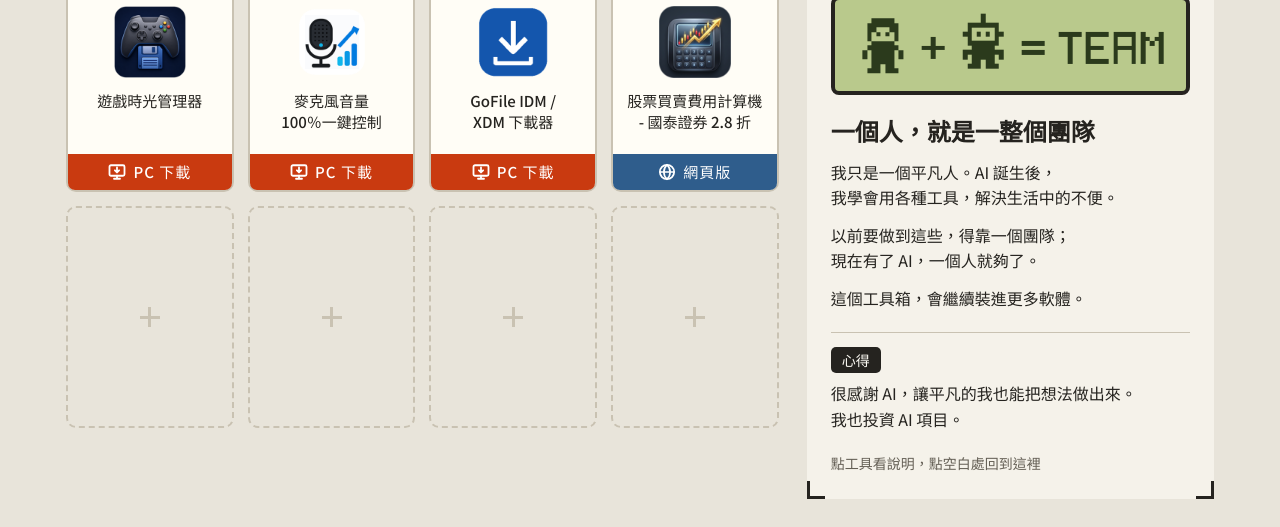
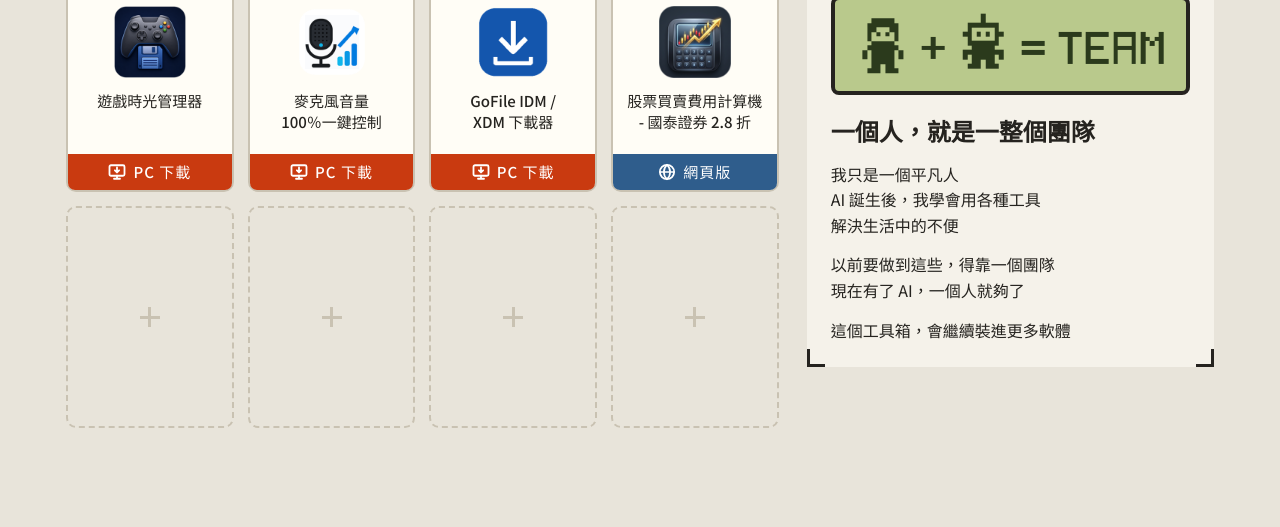
Before and after one commit to ufospacealiens/newformula-toolbox, a website with bundled scripts: page public/index.html in a window 1280 px wide. Shown: the part 187-714 px from the top of the page. Built offline with nearby package versions, Linux system fonts and the light colour scheme; files whose address does not match are found by name.

Commit message:
Add files via upload
Co-Authored-By: Claude Opus 5.5 <noreply@anthropic.com>

```diff
--- a/public/index.html
+++ b/public/index.html
@@ -48,18 +48,13 @@
 <main class="bench">
   <h1 class="sr">新配方的工具箱</h1>
   <section class="rack" id="rack" aria-label="工具欄位"></section>
-  <!-- 介紹：沒有選工具時顯示。改文字直接改這一段；每個 nm 是一句，只在句子之間換行 -->
+  <!-- 介紹：沒有選工具時顯示。改文字直接改這一段；一個 span 是一行，行尾不加標點 -->
   <section class="intro" id="intro" aria-labelledby="intro-title">
     <svg class="intro-art" viewBox="0 0 77 20" role="img" aria-label="一個人加上 AI，等於一個團隊" shape-rendering="crispEdges"><path class="bob" d="M8 4h5v1h-5zM7 5h7v1h-7zM7 6h2v1h-2zM12 6h2v1h-2zM7 7h1v1h-1zM9 7h1v1h-1zM11 7h1v1h-1zM13 7h1v1h-1zM7 8h1v1h-1zM13 8h1v1h-1zM8 9h5v1h-5zM7 10h7v1h-7zM6 11h1v1h-1zM8 11h5v1h-5zM14 11h1v1h-1zM6 12h1v1h-1zM8 12h5v1h-5zM14 12h1v1h-1zM8 13h5v1h-5zM8 14h2v1h-2zM11 14h2v1h-2zM7 15h3v1h-3zM11 15h3v1h-3z"/><path d="M21 8h1v1h-1zM21 9h1v1h-1zM19 10h5v1h-5zM21 11h1v1h-1zM21 12h1v1h-1zM41 9h5v1h-5zM41 11h5v1h-5zM49 7h5v1h-5zM55 7h5v1h-5zM61 7h5v1h-5zM67 7h1v1h-1zM71 7h1v1h-1zM51 8h1v1h-1zM55 8h1v1h-1zM61 8h1v1h-1zM65 8h1v1h-1zM67 8h2v1h-2zM70 8h2v1h-2zM51 9h1v1h-1zM55 9h1v1h-1zM61 9h1v1h-1zM65 9h1v1h-1zM67 9h1v1h-1zM69 9h1v1h-1zM71 9h1v1h-1zM51 10h1v1h-1zM55 10h4v1h-4zM61 10h5v1h-5zM67 10h1v1h-1zM71 10h1v1h-1zM51 11h1v1h-1zM55 11h1v1h-1zM61 11h1v1h-1zM65 11h1v1h-1zM67 11h1v1h-1zM71 11h1v1h-1zM51 12h1v1h-1zM55 12h1v1h-1zM61 12h1v1h-1zM65 12h1v1h-1zM67 12h1v1h-1zM71 12h1v1h-1zM51 13h1v1h-1zM55 13h5v1h-5zM61 13h1v1h-1zM65 13h1v1h-1zM67 13h1v1h-1zM71 13h1v1h-1z"/><path class="bob bob-2" d="M32 4h1v1h-1zM32 5h1v1h-1zM29 6h7v1h-7zM29 7h1v1h-1zM35 7h1v1h-1zM28 8h2v1h-2zM31 8h1v1h-1zM33 8h1v1h-1zM35 8h2v1h-2zM29 9h1v1h-1zM35 9h1v1h-1zM29 10h7v1h-7zM30 11h5v1h-5zM28 12h9v1h-9zM28 13h1v1h-1zM30 13h5v1h-5zM36 13h1v1h-1zM30 14h2v1h-2zM33 14h2v1h-2zM29 15h3v1h-3zM33 15h3v1h-3z"/></svg>
     <h2 id="intro-title">一個人，就是一整個團隊</h2>
-    <p><span class="nm">我只是一個平凡人。</span><span class="nm">AI 誕生後，</span><span class="nm">我學會用各種工具，</span><span class="nm">解決生活中的不便。</span></p>
-    <p><span class="nm">以前要做到這些，</span><span class="nm">得靠一個團隊；</span><span class="nm">現在有了 AI，一個人就夠了。</span></p>
-    <p>這個工具箱，會繼續裝進更多軟體。</p>
-    <div class="intro-note">
-      <h3>心得</h3>
-      <p><span class="nm">很感謝 AI，</span><span class="nm">讓平凡的我也能把想法做出來。</span><span class="nm">我也投資 AI 項目。</span></p>
-    </div>
-    <p class="intro-tip">點工具看說明，點空白處回到這裡</p>
+    <p><span>我只是一個平凡人</span><span>AI 誕生後，我學會用各種工具</span><span>解決生活中的不便</span></p>
+    <p><span>以前要做到這些，得靠一個團隊</span><span>現在有了 AI，一個人就夠了</span></p>
+    <p><span>這個工具箱，會繼續裝進更多軟體</span></p>
   </section>
   <!-- /介紹 -->
   <div class="veil" id="veil" hidden></div>
--- a/public/styles.css
+++ b/public/styles.css
@@ -114,11 +114,8 @@ span.ball svg { transform: none !important; }
 .bob-2 { animation-delay: -.6s; }
 @keyframes bob { 50% { transform: translateY(-1px); } }
 .intro h2 { margin-top: 20px; font-size: 24px; font-weight: 900; line-height: 1.35; text-wrap: balance; }
-.intro > p { margin-top: 12px; }
-.intro-note { margin-top: 20px; padding: 14px 0 0; border-top: 1px solid var(--seam); }
-.intro-note h3 { margin: 0; display: inline-block; padding: 2px 11px; border-radius: 5px; background: var(--ink); color: var(--slot); font-size: 14px; font-weight: 500; }
-.intro-note p { margin-top: 8px; }
-.intro > .intro-tip { margin-top: 20px; color: var(--dim); font-size: 14px; }
+.intro > p { margin-top: 14px; }
+.intro > p span { display: block; }
 .close { display: none; }
 .p-head { display: flex; align-items: center; gap: 16px; }
 .p-head > div { min-width: 0; }
@@ -175,7 +172,6 @@ span.ball svg { transform: none !important; }
   .num { font-size: 20px; }
   .bench { display: block; margin-top: 24px; }
   .intro, .has-tool .intro { display: block; position: relative; top: auto; margin-top: 28px; padding: 22px 20px; }
-  .intro > .intro-tip { display: none; }
   .rack { gap: 12px; }
   .slot, .slot-empty { min-height: 196px; }
   .slot-empty:nth-child(n+7) { display: none; }
```
